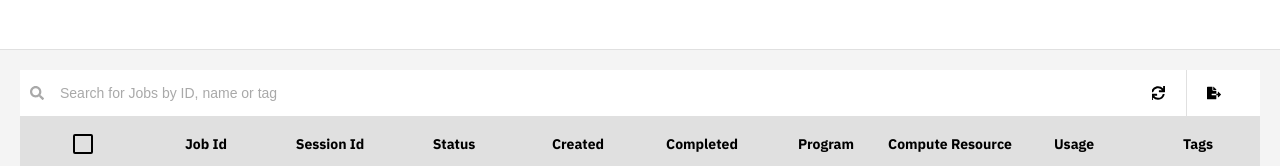
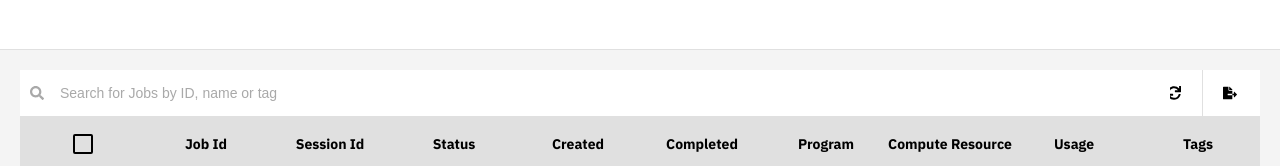
Before and after one commit to xleonplayz/LILYUI, a Next.js app: page /lab/jobs in a window 1280 px wide. Shown: the part 157-323 px from the top of the page. Built offline with nearby package versions, Linux system fonts and the light colour scheme.

Commit message:
'minorchanges'

```diff
--- a/app/globals.css
+++ b/app/globals.css
@@ -39,3 +39,8 @@ margin-bottom: 0px !important;
   font-size: 0.87rem !important;
   margin: 0px !important;
 }
+
+
+.btn-div{
+  justify-content: flex-end;
+}
--- a/app/lab/jobs/page.tsx
+++ b/app/lab/jobs/page.tsx
@@ -106,11 +106,14 @@ const ContentBox = styled.div`
   display: flex;
   width: 100%;
   flex-direction: column;
+  justify-content:space-between;
   .search-div {
-    width: 89%;
+    width: 90.5%;
   }
   .btn-div {
-    width: 10%;
+    width:9.5%;
+    display:flex;
+    justify-content:flex-end;
   }
 `;
 
--- a/app/lab/monitoring/accuracyPrecisionRecall.tsx
+++ b/app/lab/monitoring/accuracyPrecisionRecall.tsx
@@ -216,7 +216,7 @@ const AccuracyPrecisionRecall: React.FC<AccuracyPrecisionRecallProps> = ({ selec
   };
 
   return (
-    <div style={{ height: '310px', width: '90%', margin: "1.5% auto" }}>
+    <div style={{ height: '300px', width: '90%', margin: "1.5% auto" }}>
       <Line data={dummyData[selectedMetric]} options={options} />
     </div>
   );
```
Also changed, not shown: app/lab/monitoring/dendogramm.tsx (+30 -35 lines).
